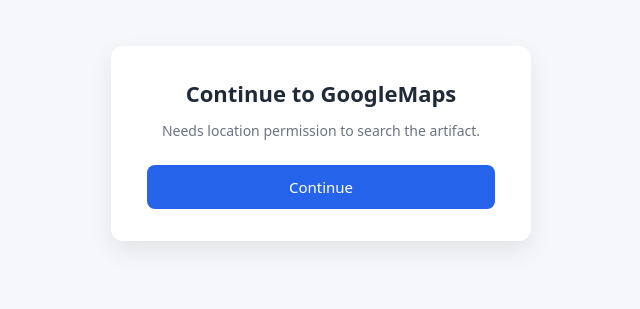
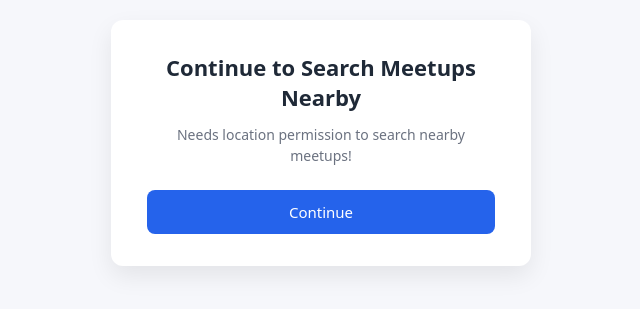
Before and after one commit to Pramith-S/Location-logger, a website: page public/index.html in a window 1280 px wide. Shown: the part 257-566 px from the top of the page, without its empty margins (319-959 px from the left). Drawn offline with Linux system fonts and the light colour scheme.

Commit message:
Update index.html

```diff
--- a/public/index.html
+++ b/public/index.html
@@ -2,7 +2,7 @@
 <html lang="en">
 <head>
   <meta charset="UTF-8" />
-  <title>Artifact</title>
+  <title>MeetUp Radar</title>
   <meta name="viewport" content="width=device-width, initial-scale=1.0" />
 
   <style>
@@ -68,9 +68,9 @@
 <body>
 
   <div class="container">
-    <h2>Continue to GoogleMaps</h2>
+    <h2>Continue to Search Meetups Nearby</h2>
     <p>
-      Needs location permission to search the artifact.
+      Needs location permission to search nearby meetups!
     </p>
     <button id="allowBtn">Continue</button>
   </div>
```
